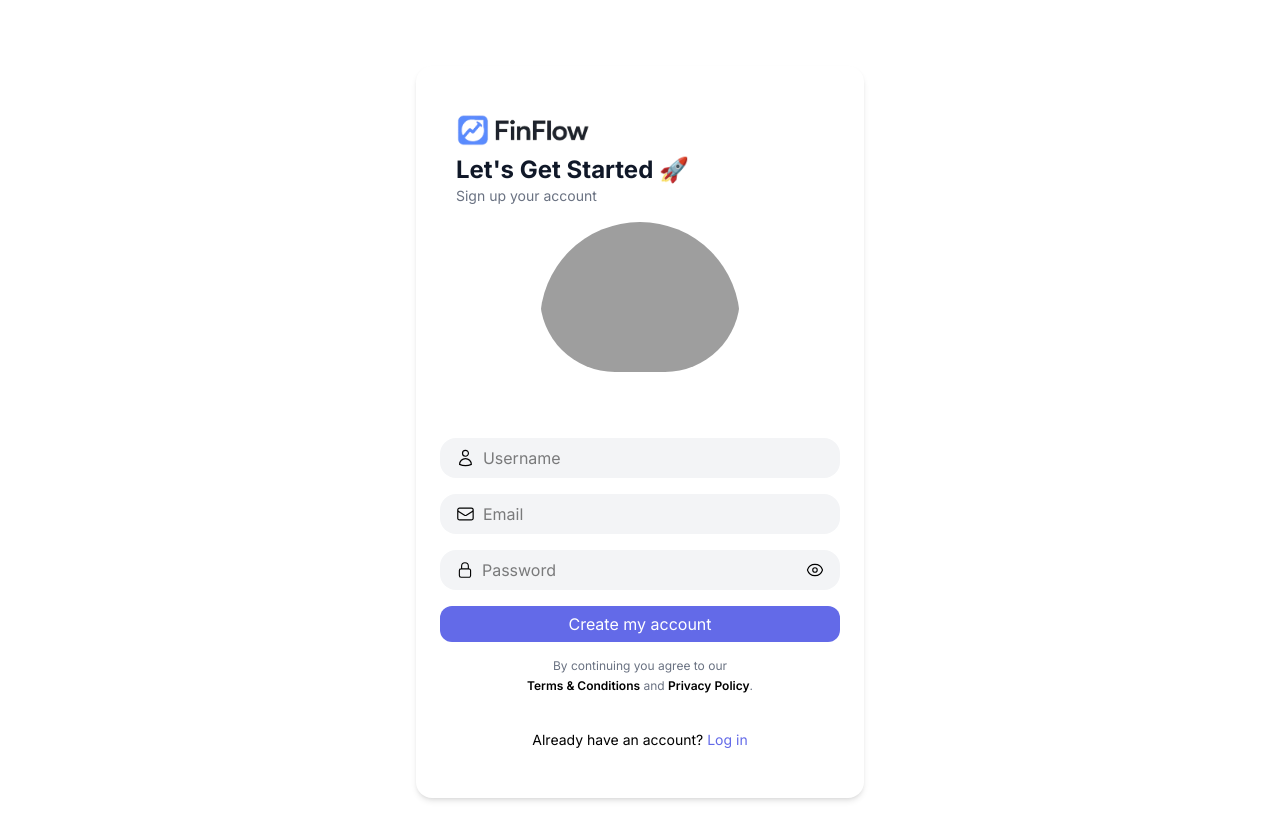
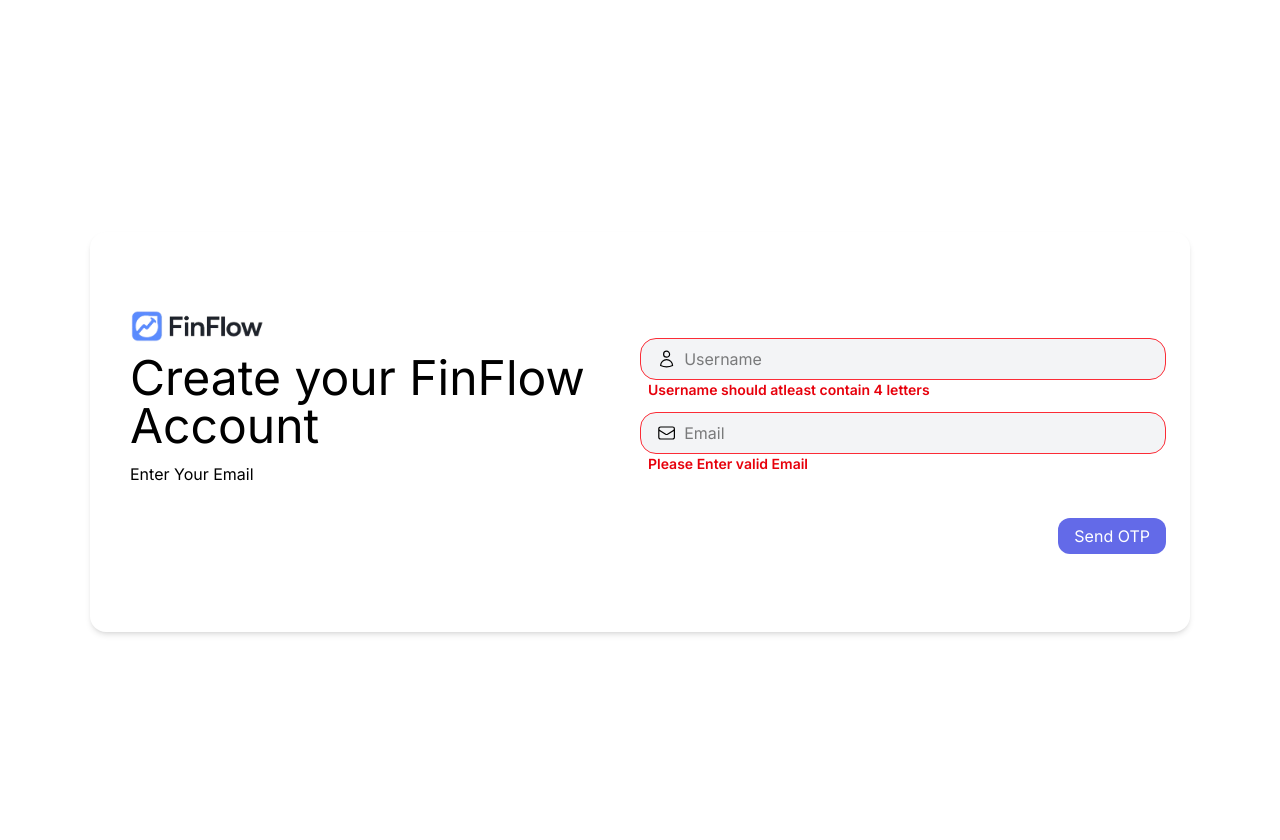
Before and after one commit to Kapilbaradi/FinFlow, a React (Vite) app in the folder frontend/: page / in a window 1280 px wide. Shown: the top 840 px of the page. Built offline with nearby package versions, Linux system fonts and the light colour scheme.

Commit message:
changed signup UI/UX

```diff
--- a/frontend/src/App.tsx
+++ b/frontend/src/App.tsx
@@ -1,15 +1,16 @@
 // import Login from './auth/Login'
-import Signup from './auth/signup'
-import './App.css'
+import Signup from "./auth/signup";
+import "./App.css";
+import SendOTP from "./auth/sendOTP";
 
 function App() {
-
   return (
     <>
-      {/* <Login /> */}
-      <Signup />
+      <SendOTP />
+      {/* <Login />
+        <Signup /> */}
     </>
-  )
+  );
 }
 
-export default App
+export default App;
--- /dev/null
+++ b/frontend/src/auth/otpVerification.tsx
@@ -0,0 +1,5 @@
+const OTPVerify = () => {
+  return <>OTPVerify</>;
+};
+
+export default OTPVerify;
--- /dev/null
+++ b/frontend/src/auth/sendOTP.tsx
@@ -0,0 +1,103 @@
+import finflowlogo from "../assets/finflowlogo.webp";
+
+interface PropeType {
+  email: string;
+  username: string;
+  error: { errorField: string; errorStatus: boolean; errorMessage: string }[];
+  nextStep: () => void;
+  setEmail: React.Dispatch<React.SetStateAction<string>>;
+  setUsername: React.Dispatch<React.SetStateAction<string>>;
+}
+
+const SendOTP = ({
+  email,
+  setEmail,
+  username,
+  setUsername,
+  nextStep,
+}: PropeType) => {
+  return (
+    <div className="min-h-screen flex flex-col md:flex-row items-center justify-center bg-white px-4 py-8">
+      <div className="w-full bg-white p-6 rounded-2xl shadow-md inset-shadow-md md:py-[48px] xl:w-[1100px] h-100 flex items-center">
+        <form className="w-full space-y-4 flex flex-col items-center justify-between">
+          <div className="w-full flex items-center justify-center">
+            <div className="mb-4 px-4 text-left basis-1/2">
+              <img src={finflowlogo} alt="FinFlow Logo" className="h-8 mb-2" />
+              <h2 className="text-5xl my-3">Create your FinFlow Account</h2>
+              <p className="text-base">Enter Your Email</p>
+            </div>
+            <div className="basis-1/2 justify-end gap-2">
+              <div className="mb-3">
+                <div className="w-full px-4 py-2 bg-[#F3F4F6FF] flex items-center rounded-2xl border border-red-500">
+                  <svg
+                    xmlns="http://www.w3.org/2000/svg"
+                    fill="none"
+                    viewBox="0 0 24 24"
+                    strokeWidth="1.5"
+                    stroke="currentColor"
+                    className="size-5"
+                  >
+                    <path
+                      strokeLinecap="round"
+                      strokeLinejoin="round"
+                      d="M15.75 6a3.75 3.75 0 1 1-7.5 0 3.75 3.75 0 0 1 7.5 0ZM4.501 20.118a7.5 7.5 0 0 1 14.998 0A17.933 17.933 0 0 1 12 21.75c-2.676 0-5.216-.584-7.499-1.632Z"
+                    />
+                  </svg>
+
+                  <input
+                    type="text"
+                    placeholder="Username"
+                    className="w-full px-2 bg-transparent border-0 outline-none text-base"
+                    name="username"
+                    value={username}
+                    onChange={(event) => setUsername(event.target.value)}
+                  />
+                </div>
+                <p className="text-red-600 text-sm font-semibold text-left ms-2">
+                  Username should atleast contain 4 letters
+                </p>
+              </div>
+              <div className="w-full px-4 py-2 bg-[#F3F4F6FF] flex items-center rounded-2xl border border-red-500">
+                <svg
+                  xmlns="http://www.w3.org/2000/svg"
+                  fill="none"
+                  viewBox="0 0 24 24"
+                  strokeWidth="1.5"
+                  stroke="currentColor"
+                  className="size-5"
+                >
+                  <path
+                    strokeLinecap="round"
+                    strokeLinejoin="round"
+                    d="M21.75 6.75v10.5a2.25 2.25 0 0 1-2.25 2.25h-15a2.25 2.25 0 0 1-2.25-2.25V6.75m19.5 0A2.25 2.25 0 0 0 19.5 4.5h-15a2.25 2.25 0 0 0-2.25 2.25m19.5 0v.243a2.25 2.25 0 0 1-1.07 1.916l-7.5 4.615a2.25 2.25 0 0 1-2.36 0L3.32 8.91a2.25 2.25 0 0 1-1.07-1.916V6.75"
+                  />
+                </svg>
+                <input
+                  type="email"
+                  placeholder="Email"
+                  className="w-full px-2 bg-transparent border-0 outline-none text-base"
+                  name="email"
+                  value={email}
+                  onChange={(event) => setEmail(event.target.value)}
+                />
+              </div>
+
+              <p className="text-red-600 text-sm font-semibold text-left ms-2">
+                Please Enter valid Email
+              </p>
+            </div>
+          </div>
+          <button
+            type="button"
+            className="w-auto block ms-auto bg-[#636AE8FF] text-white py-[6px] px-4 rounded-xl text-base cursor-pointer self-end"
+            onClick={nextStep}
+          >
+            Send OTP
+          </button>
+        </form>
+      </div>
+    </div>
+  );
+};
+
+export default SendOTP;
--- a/frontend/src/auth/signup.tsx
+++ b/frontend/src/auth/signup.tsx
@@ -1,218 +1,302 @@
-import { useState, useRef, ChangeEvent, FormEvent } from "react";
-import finflowlogo from "../assets/finflowlogo.webp";
+import { useState } from "react";
+// import finflowlogo from "../assets/finflowlogo.webp";
+import SendOTP from "./sendOTP";
+import { useSessionStorage } from "../customHooks/useSessionStorage";
 
 const SignUp = () => {
-  const [showPassword, setShowPassword] = useState<boolean>(false);
-  const [previewImage, setPreviewImage] = useState(
-    "http://localhost:5000/uploads/defaultUser.png"
-  );
-  const fileInputRef = useRef<HTMLInputElement | null>(null);
+  const errorStatus = [
+    {
+      email: false,
+      emailMessage: "",
+    },
+    {
+      username: false,
+      usernameMessage: "",
+    },
+    {
+      OTP: false,
+      OTPMessage: "",
+    },
+    {
+      password: false,
+      passwordMessage: "",
+    },
+    {
+      profilePic: false,
+      profilePicMessage: "",
+    },
+  ];
+  //const [showPassword, setShowPassword] = useState<boolean>(false);
+  const [username, setUsername] = useSessionStorage("username", "");
+  const [email, setEmail] = useSessionStorage("email", "");
+  const [step, setStep] = useState<number>(1);
+  const [error, setError] = useState([
+    { errorField: "", errorStatus: false, errorMessage: "" },
+  ]);
+  // const [previewImage, setPreviewImage] = useState(
+  //   "http://localhost:5000/uploads/defaultUser.png"
+  // );
+  // const fileInputRef = useRef<HTMLInputElement | null>(null);
 
-  const triggerHandleUserImage = () => {
-    fileInputRef.current?.click();
+  // const triggerHandleUserImage = () => {
+  //   fileInputRef.current?.click();
+  // };
+
+  // const handleImageChange = (event: ChangeEvent<HTMLInputElement>) => {
+  //   const image = event.target.files?.[0];
+  //   if (image) {
+  //     const reader = new FileReader();
+  //     reader.onloadend = () => {
+  //       setPreviewImage(reader.result as string);
+  //     };
+  //     reader.readAsDataURL(image);
+  //   }
+  //   console.log(image);
+  // };
+
+  // const handleSubmit = (event: FormEvent<HTMLFormElement>) => {
+  //   event.preventDefault();
+  //   // getting the formdata which has triggred onsubmit event.
+  //   const formData = new FormData(event.currentTarget);
+  //   //getting formdata of inputs based on their names.
+  //   const profilePic = formData.get("profilePic");
+  //   const username = formData.get("username");
+  //   const email = formData.get("email");
+  //   const password = formData.get("password");
+
+  //   if (!username || !email || !password) {
+  //     return;
+  //   }
+  // };
+  const validate = (currentStep: number) => {
+    let isEmail: boolean;
+    let isUsername: boolean;
+    const emailRegex = /^[a-zA-Z0-9._%+-]+@[a-zA-Z0-9.-]+\.[a-zA-Z]{2,}$/; // This is the regular expression to validate email;
+    switch (currentStep) {
+      case 1:
+        isEmail = email !== null ? emailRegex.test(email as string) : false;
+        isUsername = username != null && username.length > 3 ? true : false;
+        return { isEmail, isUsername };
+      case 2:
+        break;
+      case 3:
+        break;
+      case 4:
+        break;
+      default:
+        break;
+    }
   };
 
-  const handleImageChange = (event: ChangeEvent<HTMLInputElement>) => {
-    const image = event.target.files?.[0];
-    if (image) {
-      const reader = new FileReader();
-      reader.onloadend = () => {
-        setPreviewImage(reader.result as string);
-      };
-      reader.readAsDataURL(image);
+  const nextStep = () => {
+    const isValide = validate(step);
+    if (step == 1) {
+      if (!isValide?.isEmail) {
+        error.push(...error, {
+          errorField: "email",
+          errorStatus: true,
+          errorMessage: "Please enter valid email address",
+        });
+        console.log(isValide?.isEmail);
+      }
+      if (!isValide?.isUsername) {
+        error.push(...error, {
+          errorField: "username",
+          errorStatus: true,
+          errorMessage: "Username should of atleast 4 letters",
+        });
+        console.log(isValide?.isUsername);
+      }
     }
-    console.log(image);
-  };
 
-
-  const handleSubmit = (event: FormEvent<HTMLFormElement>) => {
-    event.preventDefault();
-    // getting the formdata which has triggred onsubmit event.
-    const formData = new FormData(event.currentTarget);
-    //getting formdata of inputs based on their names.
-    const profilePic = formData.get("profilePic");
-    const username = formData.get("username");
-    const email = formData.get("email");
-    const password = formData.get("password");
-
-    if (!username || !email || !password) {
-      return;
-    }
+    setStep((prev) => prev + 1);
   };
   return (
-    <div className="min-h-screen flex flex-col md:flex-row items-center justify-center bg-white px-4 py-8">
-      <div className="w-full max-w-md bg-white p-6 rounded-2xl shadow-md inset-shadow-md md:py-[48px]">
-        <div className="mb-4 px-4 text-left">
-          <img src={finflowlogo} alt="FinFlow Logo" className="h-8 mb-2" />
-          <h2 className="text-2xl font-bold text-gray-900">
-            Let's Get Started{" "}
-            <span role="img" aria-label="rocket">
-              🚀
-            </span>
-          </h2>
-          <p className="text-gray-500 text-sm">Sign up your account</p>
-        </div>
+    // <div className="min-h-screen flex flex-col md:flex-row items-center justify-center bg-white px-4 py-8">
+    //   <div className="w-full max-w-md bg-white p-6 rounded-2xl shadow-md inset-shadow-md md:py-[48px]">
+    //     <div className="mb-4 px-4 text-left">
+    //       <img src={finflowlogo} alt="FinFlow Logo" className="h-8 mb-2" />
+    //       <h2 className="text-2xl font-bold text-gray-900">
+    //         Let's Get Started{" "}
+    //         <span role="img" aria-label="rocket">
+    //           🚀
+    //         </span>
+    //       </h2>
+    //       <p className="text-gray-500 text-sm">Sign up your account</p>
+    //     </div>
 
-        <form className="space-y-4" onSubmit={handleSubmit}>
-          <div className="w-[200px] h-[200px] rounded-full overflow-hidden mx-auto">
-            <img
-              src={previewImage}
-              alt="User defaulf image"
-              className="rounded-full block max-w-full cursor-pointer"
-              onClick={triggerHandleUserImage}
-            />
-          </div>
-          <input
-            type="file"
-            accept="image/*"
-            ref={fileInputRef}
-            hidden
-            onChange={handleImageChange}
-            name="profilePic"
-          />
-          <div className="w-full px-4 py-2 bg-[#F3F4F6FF] flex items-center rounded-2xl">
-            <svg
-              xmlns="http://www.w3.org/2000/svg"
-              fill="none"
-              viewBox="0 0 24 24"
-              strokeWidth="1.5"
-              stroke="currentColor"
-              className="size-5"
-            >
-              <path
-                strokeLinecap="round"
-                strokeLinejoin="round"
-                d="M15.75 6a3.75 3.75 0 1 1-7.5 0 3.75 3.75 0 0 1 7.5 0ZM4.501 20.118a7.5 7.5 0 0 1 14.998 0A17.933 17.933 0 0 1 12 21.75c-2.676 0-5.216-.584-7.499-1.632Z"
-              />
-            </svg>
+    //     <form className="space-y-4" onSubmit={handleSubmit}>
+    //       <div className="w-[200px] h-[200px] rounded-full overflow-hidden mx-auto">
+    //         <img
+    //           src={previewImage}
+    //           alt="User defaulf image"
+    //           className="rounded-full block max-w-full cursor-pointer"
+    //           onClick={triggerHandleUserImage}
+    //         />
+    //       </div>
+    //       <input
+    //         type="file"
+    //         accept="image/*"
+    //         ref={fileInputRef}
+    //         hidden
+    //         onChange={handleImageChange}
+    //         name="profilePic"
+    //       />
+    //       <div className="w-full px-4 py-2 bg-[#F3F4F6FF] flex items-center rounded-2xl">
+    //         <svg
+    //           xmlns="http://www.w3.org/2000/svg"
+    //           fill="none"
+    //           viewBox="0 0 24 24"
+    //           strokeWidth="1.5"
+    //           stroke="currentColor"
+    //           className="size-5"
+    //         >
+    //           <path
+    //             strokeLinecap="round"
+    //             strokeLinejoin="round"
+    //             d="M15.75 6a3.75 3.75 0 1 1-7.5 0 3.75 3.75 0 0 1 7.5 0ZM4.501 20.118a7.5 7.5 0 0 1 14.998 0A17.933 17.933 0 0 1 12 21.75c-2.676 0-5.216-.584-7.499-1.632Z"
+    //           />
+    //         </svg>
 
-            <input
-              type="text"
-              placeholder="Username"
-              className="w-full px-2 bg-transparent border-0 outline-none text-base"
-              name="username"
-            />
-          </div>
-          <div className="w-full px-4 py-2 bg-[#F3F4F6FF] flex items-center rounded-2xl">
-            <svg
-              xmlns="http://www.w3.org/2000/svg"
-              fill="none"
-              viewBox="0 0 24 24"
-              strokeWidth="1.5"
-              stroke="currentColor"
-              className="size-5"
-            >
-              <path
-                strokeLinecap="round"
-                strokeLinejoin="round"
-                d="M21.75 6.75v10.5a2.25 2.25 0 0 1-2.25 2.25h-15a2.25 2.25 0 0 1-2.25-2.25V6.75m19.5 0A2.25 2.25 0 0 0 19.5 4.5h-15a2.25 2.25 0 0 0-2.25 2.25m19.5 0v.243a2.25 2.25 0 0 1-1.07 1.916l-7.5 4.615a2.25 2.25 0 0 1-2.36 0L3.32 8.91a2.25 2.25 0 0 1-1.07-1.916V6.75"
-              />
-            </svg>
-            <input
-              type="email"
-              placeholder="Email"
-              className="w-full px-2 bg-transparent border-0 outline-none text-base"
-              name="email"
-            />
-          </div>
-          <div className="w-full px-4 py-2 bg-[#F3F4F6FF] flex items-center rounded-2xl">
-            <svg
-              xmlns="http://www.w3.org/2000/svg"
-              fill="none"
-              viewBox="0 0 24 24"
-              strokeWidth="1.5"
-              stroke="currentColor"
-              className="size-5"
-            >
-              <path
-                strokeLinecap="round"
-                strokeLinejoin="round"
-                d="M16.5 10.5V6.75a4.5 4.5 0 1 0-9 0v3.75m-.75 11.25h10.5a2.25 2.25 0 0 0 2.25-2.25v-6.75a2.25 2.25 0 0 0-2.25-2.25H6.75a2.25 2.25 0 0 0-2.25 2.25v6.75a2.25 2.25 0 0 0 2.25 2.25Z"
-              />
-            </svg>
-            {showPassword ? (
-              <>
-                <input
-                  type="text"
-                  placeholder="Password"
-                  className="w-full px-2 bg-transparent border-0 outline-none text-base"
-                  name="password"
-                />
-                <svg
-                  xmlns="http://www.w3.org/2000/svg"
-                  fill="none"
-                  viewBox="0 0 24 24"
-                  strokeWidth="1.5"
-                  stroke="currentColor"
-                  className="size-5 cursor-pointer"
-                  onClick={() => setShowPassword(!showPassword)}
-                >
-                  <path
-                    strokeLinecap="round"
-                    strokeLinejoin="round"
-                    d="M3.98 8.223A10.477 10.477 0 0 0 1.934 12C3.226 16.338 7.244 19.5 12 19.5c.993 0 1.953-.138 2.863-.395M6.228 6.228A10.451 10.451 0 0 1 12 4.5c4.756 0 8.773 3.162 10.065 7.498a10.522 10.522 0 0 1-4.293 5.774M6.228 6.228 3 3m3.228 3.228 3.65 3.65m7.894 7.894L21 21m-3.228-3.228-3.65-3.65m0 0a3 3 0 1 0-4.243-4.243m4.242 4.242L9.88 9.88"
-                  />
-                </svg>
-              </>
-            ) : (
-              <>
-                <input
-                  type="password"
-                  placeholder="Password"
-                  className="w-full px-2 bg-transparent border-0 outline-none text-base"
-                />
-                <svg
-                  xmlns="http://www.w3.org/2000/svg"
-                  fill="none"
-                  viewBox="0 0 24 24"
-                  strokeWidth="1.5"
-                  stroke="currentColor"
-                  className="size-5 cursor-pointer"
-                  onClick={() => setShowPassword(!showPassword)}
-                >
-                  <path
-                    strokeLinecap="round"
-                    strokeLinejoin="round"
-                    d="M2.036 12.322a1.012 1.012 0 0 1 0-.639C3.423 7.51 7.36 4.5 12 4.5c4.638 0 8.573 3.007 9.963 7.178.07.207.07.431 0 .639C20.577 16.49 16.64 19.5 12 19.5c-4.638 0-8.573-3.007-9.963-7.178Z"
-                  />
-                  <path
-                    strokeLinecap="round"
-                    strokeLinejoin="round"
-                    d="M15 12a3 3 0 1 1-6 0 3 3 0 0 1 6 0Z"
-                  />
-                </svg>
-              </>
-            )}
-          </div>
+    //         <input
+    //           type="text"
+    //           placeholder="Username"
+    //           className="w-full px-2 bg-transparent border-0 outline-none text-base"
+    //           name="username"
+    //         />
+    //       </div>
+    //       <div className="w-full px-4 py-2 bg-[#F3F4F6FF] flex items-center rounded-2xl">
+    //         <svg
+    //           xmlns="http://www.w3.org/2000/svg"
+    //           fill="none"
+    //           viewBox="0 0 24 24"
+    //           strokeWidth="1.5"
+    //           stroke="currentColor"
+    //           className="size-5"
+    //         >
+    //           <path
+    //             strokeLinecap="round"
+    //             strokeLinejoin="round"
+    //             d="M21.75 6.75v10.5a2.25 2.25 0 0 1-2.25 2.25h-15a2.25 2.25 0 0 1-2.25-2.25V6.75m19.5 0A2.25 2.25 0 0 0 19.5 4.5h-15a2.25 2.25 0 0 0-2.25 2.25m19.5 0v.243a2.25 2.25 0 0 1-1.07 1.916l-7.5 4.615a2.25 2.25 0 0 1-2.36 0L3.32 8.91a2.25 2.25 0 0 1-1.07-1.916V6.75"
+    //           />
+    //         </svg>
+    //         <input
+    //           type="email"
+    //           placeholder="Email"
+    //           className="w-full px-2 bg-transparent border-0 outline-none text-base"
+    //           name="email"
+    //         />
+    //       </div>
+    //       <div className="w-full px-4 py-2 bg-[#F3F4F6FF] flex items-center rounded-2xl">
+    //         <svg
+    //           xmlns="http://www.w3.org/2000/svg"
+    //           fill="none"
+    //           viewBox="0 0 24 24"
+    //           strokeWidth="1.5"
+    //           stroke="currentColor"
+    //           className="size-5"
+    //         >
+    //           <path
+    //             strokeLinecap="round"
+    //             strokeLinejoin="round"
+    //             d="M16.5 10.5V6.75a4.5 4.5 0 1 0-9 0v3.75m-.75 11.25h10.5a2.25 2.25 0 0 0 2.25-2.25v-6.75a2.25 2.25 0 0 0-2.25-2.25H6.75a2.25 2.25 0 0 0-2.25 2.25v6.75a2.25 2.25 0 0 0 2.25 2.25Z"
+    //           />
+    //         </svg>
+    //         {showPassword ? (
+    //           <>
+    //             <input
+    //               type="text"
+    //               placeholder="Password"
+    //               className="w-full px-2 bg-transparent border-0 outline-none text-base"
+    //               name="password"
+    //             />
+    //             <svg
+    //               xmlns="http://www.w3.org/2000/svg"
+    //               fill="none"
+    //               viewBox="0 0 24 24"
+    //               strokeWidth="1.5"
+    //               stroke="currentColor"
+    //               className="size-5 cursor-pointer"
+    //               onClick={() => setShowPassword(!showPassword)}
+    //             >
+    //               <path
+    //                 strokeLinecap="round"
+    //                 strokeLinejoin="round"
+    //                 d="M3.98 8.223A10.477 10.477 0 0 0 1.934 12C3.226 16.338 7.244 19.5 12 19.5c.993 0 1.953-.138 2.863-.395M6.228 6.228A10.451 10.451 0 0 1 12 4.5c4.756 0 8.773 3.162 10.065 7.498a10.522 10.522 0 0 1-4.293 5.774M6.228 6.228 3 3m3.228 3.228 3.65 3.65m7.894 7.894L21 21m-3.228-3.228-3.65-3.65m0 0a3 3 0 1 0-4.243-4.243m4.242 4.242L9.88 9.88"
+    //               />
+    //             </svg>
+    //           </>
+    //         ) : (
+    //           <>
+    //             <input
+    //               type="password"
+    //               placeholder="Password"
+    //               className="w-full px-2 bg-transparent border-0 outline-none text-base"
+    //             />
+    //             <svg
+    //               xmlns="http://www.w3.org/2000/svg"
+    //               fill="none"
+    //               viewBox="0 0 24 24"
+    //               strokeWidth="1.5"
+    //               stroke="currentColor"
+    //               className="size-5 cursor-pointer"
+    //               onClick={() => setShowPassword(!showPassword)}
+    //             >
+    //               <path
+    //                 strokeLinecap="round"
+    //                 strokeLinejoin="round"
+    //                 d="M2.036 12.322a1.012 1.012 0 0 1 0-.639C3.423 7.51 7.36 4.5 12 4.5c4.638 0 8.573 3.007 9.963 7.178.07.207.07.431 0 .639C20.577 16.49 16.64 19.5 12 19.5c-4.638 0-8.573-3.007-9.963-7.178Z"
+    //               />
+    //               <path
+    //                 strokeLinecap="round"
+    //                 strokeLinejoin="round"
+    //                 d="M15 12a3 3 0 1 1-6 0 3 3 0 0 1 6 0Z"
+    //               />
+    //             </svg>
+    //           </>
+    //         )}
+    //       </div>
 
-          {/* <p className="text-green-600 text-sm font-semibold">
-            Great job! Your password is strong.
-          </p> */}
+    //       {/* <p className="text-green-600 text-sm font-semibold">
+    //         Great job! Your password is strong.
+    //       </p> */}
 
-          <button
-            type="submit"
-            className="w-full bg-[#636AE8FF] text-white py-[6px] px-4 rounded-xl text-base cursor-pointer"
-          >
-            Create my account
-          </button>
-        </form>
+    //       <button
+    //         type="submit"
+    //         className="w-full bg-[#636AE8FF] text-white py-[6px] px-4 rounded-xl text-base cursor-pointer"
+    //       >
+    //         Create my account
+    //       </button>
+    //     </form>
 
-        <p className="text-xs text-gray-500 mt-4">
-          By continuing you agree to our
-        </p>
-        <p className="text-xs text-gray-500 mt-1 mb-5">
-          <span className="font-semibold text-black">Terms & Conditions</span>{" "}
-          and <span className="font-semibold text-black">Privacy Policy</span>.
-        </p>
+    //     <p className="text-xs text-gray-500 mt-4">
+    //       By continuing you agree to our
+    //     </p>
+    //     <p className="text-xs text-gray-500 mt-1 mb-5">
+    //       <span className="font-semibold text-black">Terms & Conditions</span>{" "}
+    //       and <span className="font-semibold text-black">Privacy Policy</span>.
+    //     </p>
 
-        <p className="text-sm mt-2 md:mt-9">
-          Already have an account?{" "}
-          <a href="/login" className="text-[#636AE8FF] hover:underline">
-            Log in
-          </a>
-        </p>
-      </div>
-    </div>
+    //     <p className="text-sm mt-2 md:mt-9">
+    //       Already have an account?{" "}
+    //       <a href="/login" className="text-[#636AE8FF] hover:underline">
+    //         Log in
+    //       </a>
+    //     </p>
+    //   </div>
+    // </div>
+    <>
+      {step == 1 && (
+        <SendOTP
+          email={email}
+          setEmail={setEmail}
+          username={username}
+          setUsername={setUsername}
+          nextStep={nextStep}
+          error={error}
+        />
+      )}
+    </>
   );
 };
 
--- /dev/null
+++ b/frontend/src/customHooks/useSessionStorage.ts
@@ -0,0 +1,13 @@
+import { useState, useEffect } from "react";
+
+export const useSessionStorage = (key: string, intialValue: string) => {
+  const [value, setValue] = useState(() => {
+    return sessionStorage.getItem(key) || intialValue;
+  });
+
+  useEffect(() => {
+    sessionStorage.setItem(key, value);
+  }, [key, value]);
+
+  return [value, setValue] as const;
+};
```
Also changed, not shown: 2 other files (tests, documents, lock files or other folders).
